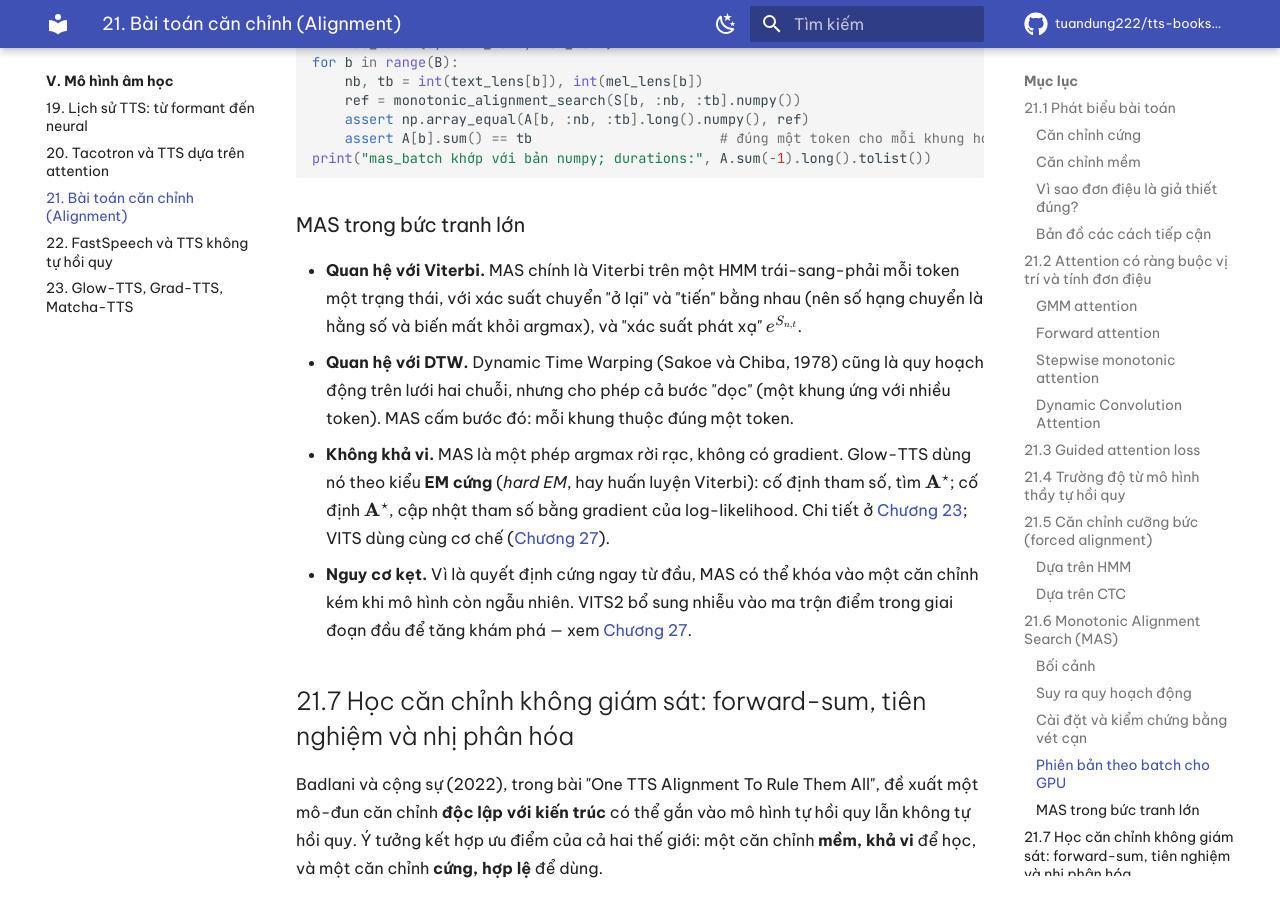
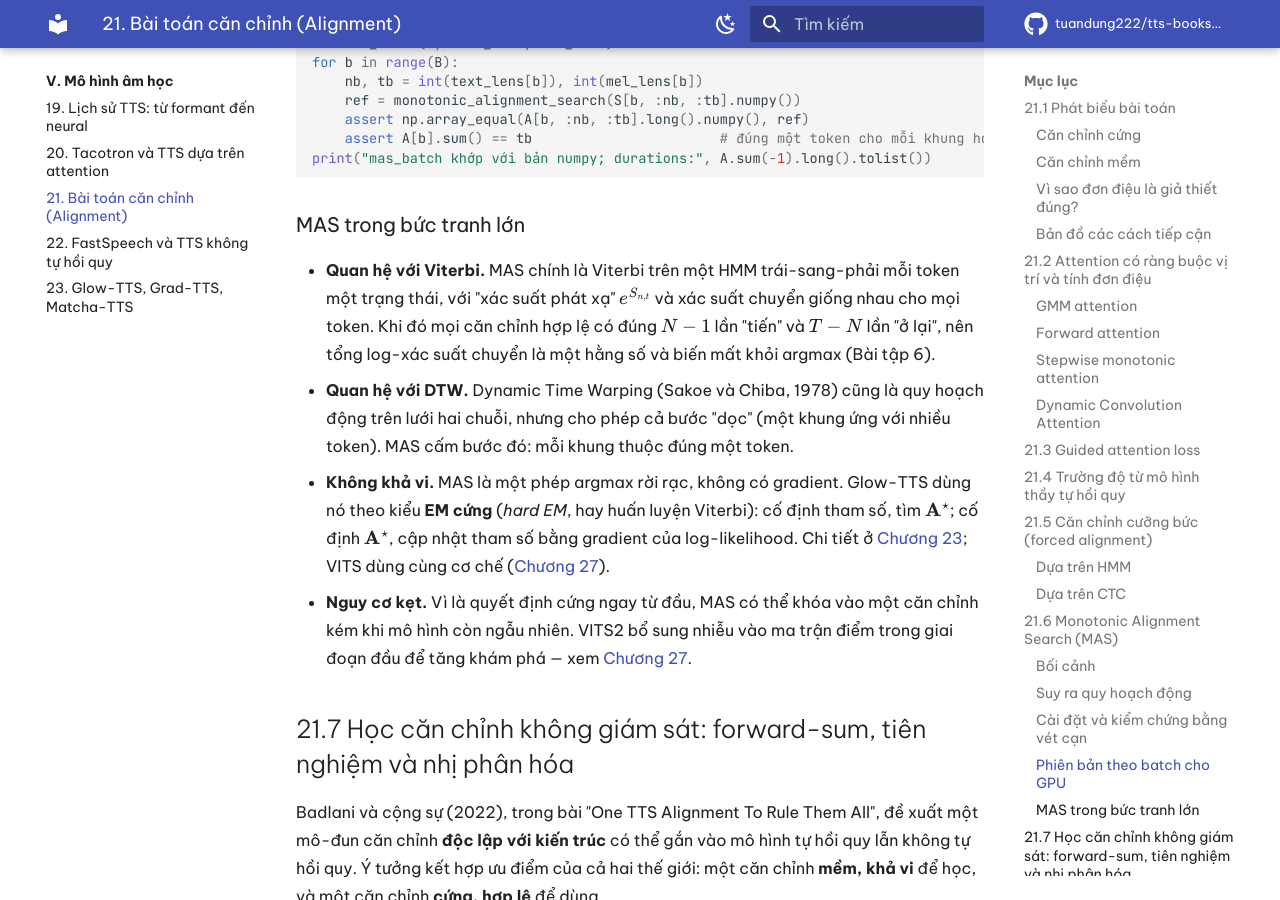
Before and after one commit to tuandung222/tts-books-2026, an MkDocs documentation site: the page built from docs/phan-5-mo-hinh-am-hoc/ch21-alignment.md, in a window 1280 px wide and 900 px high, scrolled down 15354 px. Built offline with MkDocs 1.6.1 and Material for MkDocs 9.7.7, drawn with Linux system fonts in a browser that asks for light colours; comment, search, counter and statistics services are not loaded.

Commit message:
WIP: bản thảo các chương đang biên soạn
Co-Authored-By: Claude Opus 5.5 <noreply@anthropic.com>
Claude-Session: https://claude.ai/code/session_01PnSv8GMC4q142v8Kx1mQHm

```diff
--- a/docs/phan-5-mo-hinh-am-hoc/ch21-alignment.md
+++ b/docs/phan-5-mo-hinh-am-hoc/ch21-alignment.md
@@ -471,7 +471,7 @@ print("mas_batch khớp với bản numpy; durations:", A.sum(-1).long().tolist(
 
 ### MAS trong bức tranh lớn
 
-- **Quan hệ với Viterbi.** MAS chính là Viterbi trên một HMM trái-sang-phải mỗi token một trạng thái, với xác suất chuyển "ở lại" và "tiến" bằng nhau (nên số hạng chuyển là hằng số và biến mất khỏi argmax), và "xác suất phát xạ" $e^{S_{n,t}}$.
+- **Quan hệ với Viterbi.** MAS chính là Viterbi trên một HMM trái-sang-phải mỗi token một trạng thái, với "xác suất phát xạ" $e^{S_{n,t}}$ và xác suất chuyển giống nhau cho mọi token. Khi đó mọi căn chỉnh hợp lệ có đúng $N - 1$ lần "tiến" và $T - N$ lần "ở lại", nên tổng log-xác suất chuyển là một hằng số và biến mất khỏi argmax (Bài tập 6).
 - **Quan hệ với DTW.** Dynamic Time Warping (Sakoe và Chiba, 1978) cũng là quy hoạch động trên lưới hai chuỗi, nhưng cho phép cả bước "dọc" (một khung ứng với nhiều token). MAS cấm bước đó: mỗi khung thuộc đúng một token.
 - **Không khả vi.** MAS là một phép argmax rời rạc, không có gradient. Glow-TTS dùng nó theo kiểu **EM cứng** (*hard EM*, hay huấn luyện Viterbi): cố định tham số, tìm $\mathbf{A}^\star$; cố định $\mathbf{A}^\star$, cập nhật tham số bằng gradient của log-likelihood. Chi tiết ở [Chương 23](ch23-glow-grad-matcha.md); VITS dùng cùng cơ chế ([Chương 27](../phan-7-e2e-bieu-cam/ch27-vits.md)).
 - **Nguy cơ kẹt.** Vì là quyết định cứng ngay từ đầu, MAS có thể khóa vào một căn chỉnh kém khi mô hình còn ngẫu nhiên. VITS2 bổ sung nhiễu vào ma trận điểm trong giai đoạn đầu để tăng khám phá — xem [Chương 27](../phan-7-e2e-bieu-cam/ch27-vits.md).
```
